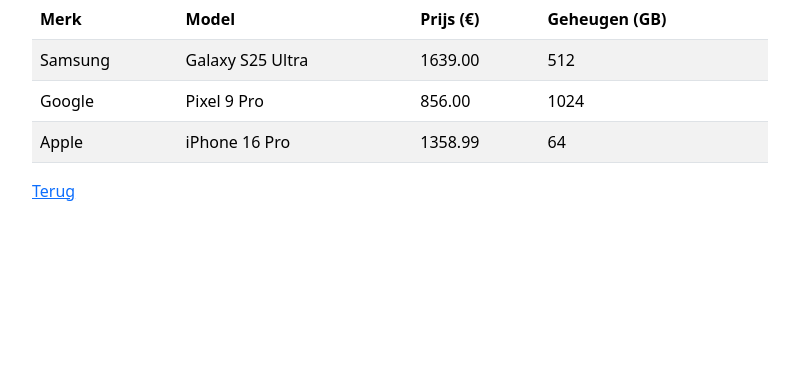
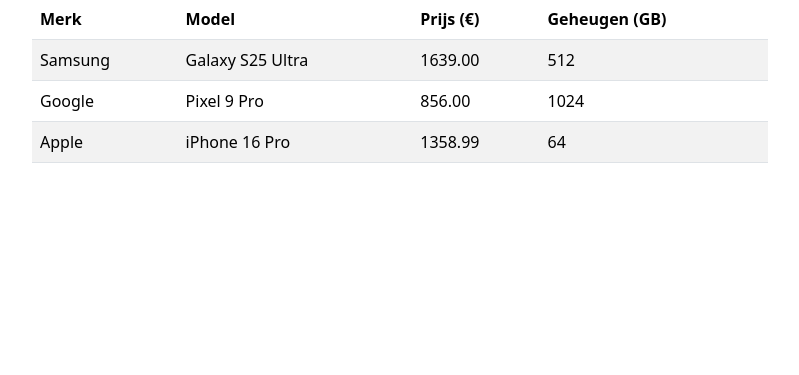
Before and after one commit to adruijter/mvc-startertemplate-2408a, a PHP site: page /smartphones in a window 1280 px wide. Shown: the part 59-434 px from the top of the page, without its empty margins (240-1039 px from the left). Run offline with PHP 8.4, Linux system fonts and the light colour scheme; data comes from the database, SQL or seed files in the repository; data that the repository does not hold is empty.

Commit message:
Uitgecommentarieerd

```diff
--- a/app/views/smartphones/index.php
+++ b/app/views/smartphones/index.php
@@ -36,7 +36,7 @@
                     <?php endforeach; ?>
                 </tbody>
             </table>
-            <a href="<?= URLROOT; ?>">Terug</a>
+            <!-- <a href="<?= URLROOT; ?>">Terug</a> -->
         </div>
         <div class="col-2"></div>
     </div>
```
